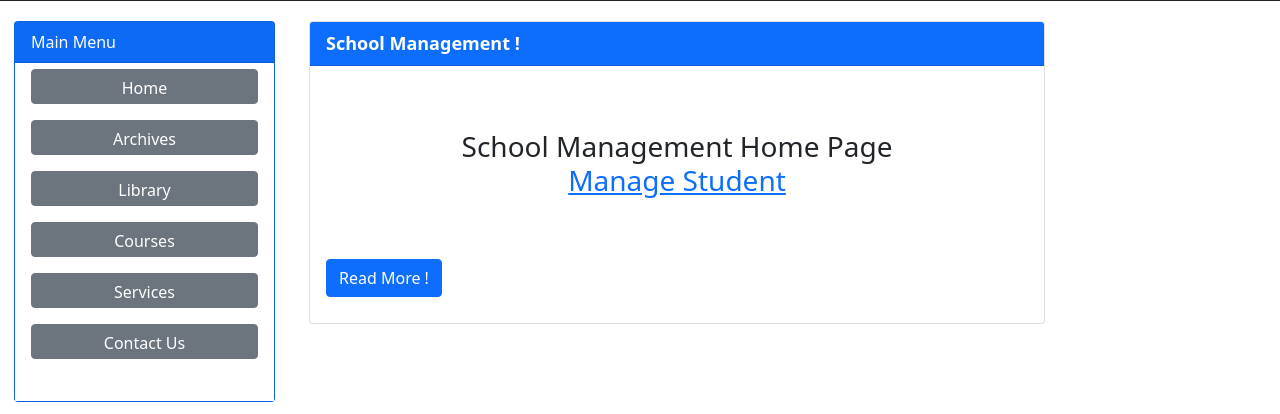
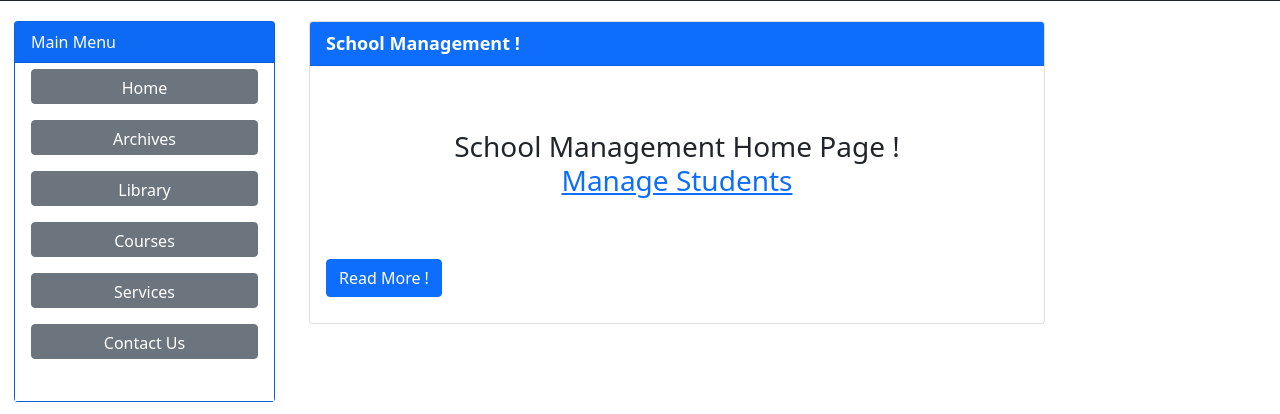
Before and after one commit to youderf/ManageStudent22, a Django app: page / in a window 1280 px wide. Shown: the part 275-689 px from the top of the page. Run offline with Django 4.2, Linux system fonts and the light colour scheme; some libraries are stand-ins or nearby versions.

Commit message:
Update index.html

```diff
--- a/templates/index.html
+++ b/templates/index.html
@@ -2,8 +2,8 @@
 {% block content %}
     <div style="text-align: center;">
     <br />  <br />
-<h3>School Management Home Page <br />
-<a href={% url 'student_list' %}>Manage Student</a>
+<h3>School Management Home Page ! <br />
+<a href={% url 'student_list' %}>Manage Students</a>
 </h3>
 
       <br />  <br />
```
